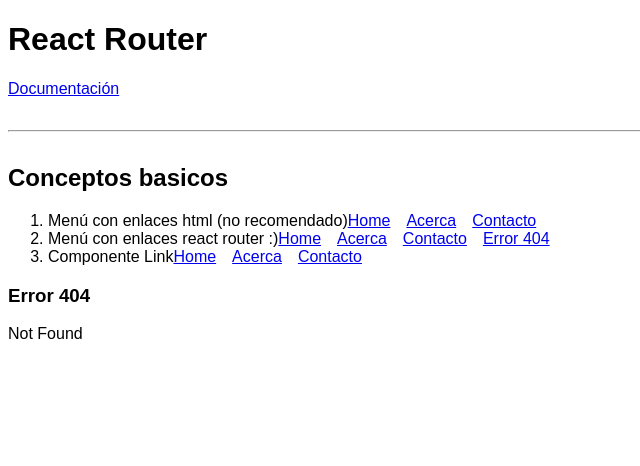
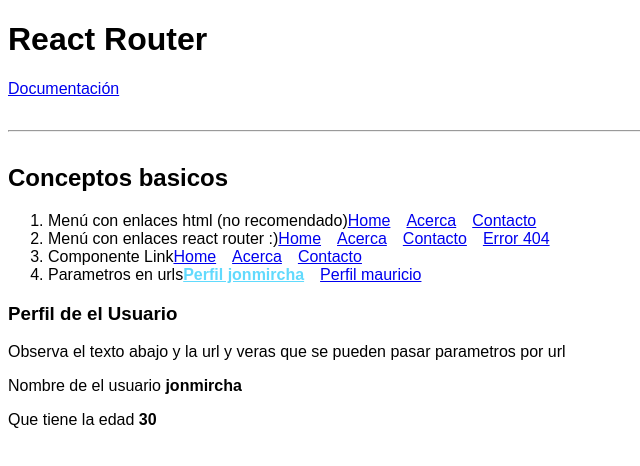
Before and after one commit to MauricioMorenoMorales/JMC-React-router, a React (Create React App) app: page /usuario/jonmircha/30 in a window 1280 px wide. Shown: the top 466 px of the page, without its empty margins (0-640 px from the left). Built offline with nearby package versions, Linux system fonts and the light colour scheme.

Commit message:
Empezando la clase 58

```diff
--- a/src/components/ConceptosBasicos.jsx
+++ b/src/components/ConceptosBasicos.jsx
@@ -2,6 +2,7 @@
 import { BrowserRouter as Router, Route, Switch } from 'react-router-dom';
 import Acerca from '../pages/Acerca';
 import Contacto from '../pages/Contacto';
+import Usuario from '../pages/Usuario';
 import Error404 from './Error404';
 import Home from './Home';
 import MenuConceptos from './MenuConceptos';
@@ -58,6 +59,7 @@
 					<Route exact path="/" component={Home} />
 					<Route exact path="/acerca" component={Acerca} />
 					<Route exact path="/contacto" component={Contacto} />
+					<Route exact path="/usuario/:username/:age" component={Usuario} />
 					{/* Tiene que estar siempre al final */}
 					<Route path="*" component={Error404} />
 				</Switch>
--- a/src/components/MenuConceptos.jsx
+++ b/src/components/MenuConceptos.jsx
@@ -30,6 +30,15 @@
 						Contacto
 					</NavLink>
 				</li>
+				<li>
+					<span>Parametros en urls</span>
+					<NavLink exact to="/usuario/jonmircha/30" activeClassName="active">
+						Perfil jonmircha
+					</NavLink>
+					<NavLink exact to="/usuario/mauricio/12" activeClassName="active">
+						Perfil mauricio
+					</NavLink>
+				</li>
 			</ol>
 		</nav>
 	);
--- /dev/null
+++ b/src/pages/Usuario.jsx
@@ -0,0 +1,25 @@
+import React from 'react';
+import { useParams } from 'react-router-dom';
+
+const Usuario = () => {
+	const params = useParams();
+	console.log(params);
+	const { username, age } = useParams();
+	return (
+		<div>
+			<h3>Perfil de el Usuario</h3>
+			<p>
+				Observa el texto abajo y la url y veras que se pueden pasar parametros
+				por url
+			</p>
+			<p>
+				Nombre de el usuario <b>{username}</b>
+			</p>
+			<p>
+				Que tiene la edad <b>{age}</b>
+			</p>
+		</div>
+	);
+};
+
+export default Usuario;
```
